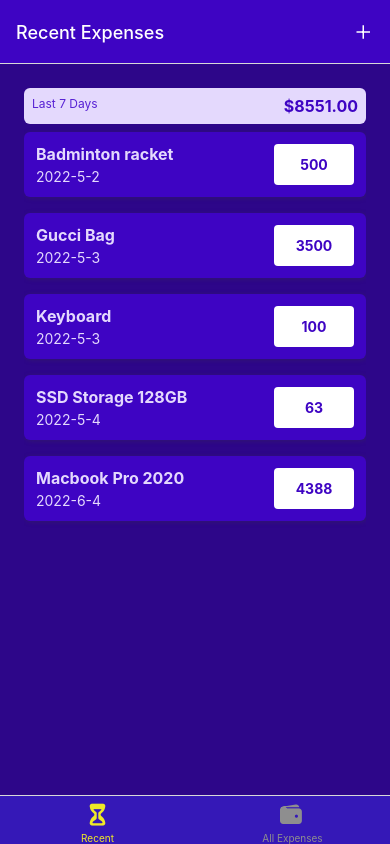
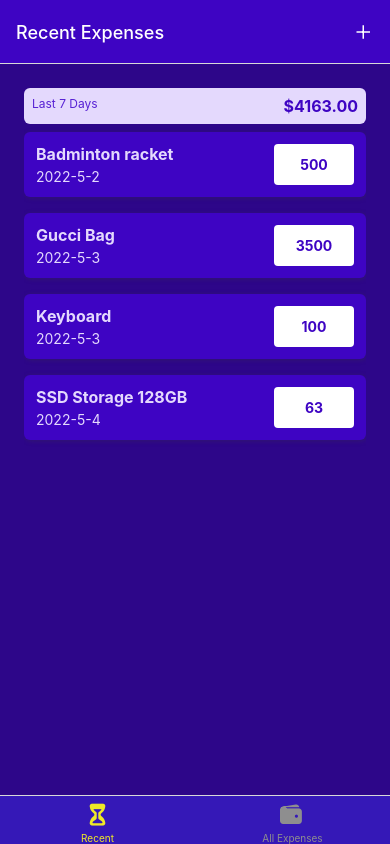
Before and after one commit to alanwsh/expense-tracker, a React Native app: screen /Recent in a window 390 px wide. Built offline with nearby package versions, Linux system fonts and the light colour scheme.

Commit message:
dummy update and add expense handler

```diff
--- a/components/ExpensesOutput/ExpensesOutput.js
+++ b/components/ExpensesOutput/ExpensesOutput.js
@@ -1,12 +1,16 @@
-import {View, StyleSheet} from 'react-native';
-import { GlobalStyles } from '../../constants/styles';
+import {View, StyleSheet, Text} from 'react-native';
 import ExpensesList from "./ExpensesList";
 import ExpensesSummary from "./ExpensesSummary";
 
-function ExpensesOutput({expenses, expensesPeriod}){
+function ExpensesOutput({expenses, expensesPeriod, fallbackText}){
+  let content = <Text style={styles.infoText}>{fallbackText}</Text>;
+  console.log('expenses = ',expenses);
+  if(expenses.length > 0)
+    content = <ExpensesList expenses={expenses}/>
+
   return <View style={styles.container}>
     <ExpensesSummary expenses={expenses} periodName={expensesPeriod}/>
-    <ExpensesList expenses={expenses}/>
+    {content}
   </View>
 }
 
@@ -18,5 +22,11 @@ const styles = StyleSheet.create({
     paddingTop:24,
     paddingBottom:0,
     flex:1
+  },
+  infoText:{
+    color:'white',
+    fontSize:16,
+    textAlign:'center',
+    marginTop: 32
   }
 });
--- a/screens/AllExpenses.js
+++ b/screens/AllExpenses.js
@@ -3,6 +3,6 @@ import ExpensesOutput from '../components/ExpensesOutput/ExpensesOutput';
 import { ExpensesContext } from '../store/expense-context';
 function AllExpenses(){
   const expensesCtx = useContext(ExpensesContext);
-  return <ExpensesOutput expenses={expensesCtx.expenses} expensesPeriod="Total" />
+  return <ExpensesOutput expenses={expensesCtx.expenses} expensesPeriod="Total" fallbackText="No Expenses found" />
 }
 export default AllExpenses;
--- a/screens/ManageExpenses.js
+++ b/screens/ManageExpenses.js
@@ -30,6 +30,10 @@ function ManageExpenses({route, navigation}){
   }
 
   function confirmHandler(){
+    if(isEditing)
+      expensesCtx.updateExpense(editExpenseID, {description: 'Test!!', amount: 29.99, date: new Date('2022-06-03')});
+    else
+      expensesCtx.addExpense({description: 'Test', amount: 19, date: new Date('2022-05-19')});
     navigation.goBack();
   }
 
--- a/screens/RecentExpenses.js
+++ b/screens/RecentExpenses.js
@@ -9,13 +9,13 @@ function RecentExpenses({route,navigation}){
     const today = new Date();
     const date7DaysAgo = getDateMinusDays(today, 7);
 
-    return expense.date > date7DaysAgo;
+    return expense.date > date7DaysAgo && expense.date <= today;
   })
 
   function addPressed(){
     console.log('Pressed Button');
   }
 
-  return <ExpensesOutput expenses={recentExpenses} expensesPeriod="Last 7 Days"/>
+  return <ExpensesOutput expenses={recentExpenses} expensesPeriod="Last 7 Days" fallbackText="No Expenses for last 7 days"/>
 }
 export default RecentExpenses;
```
